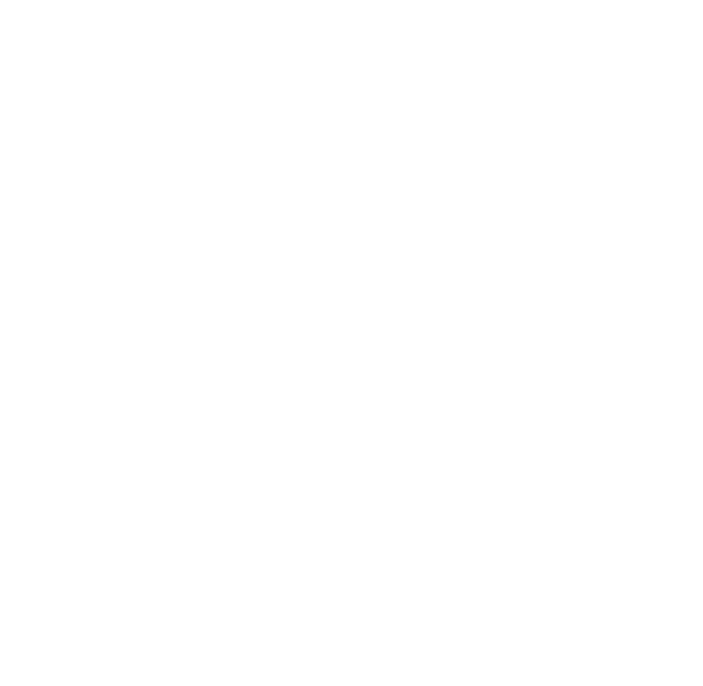
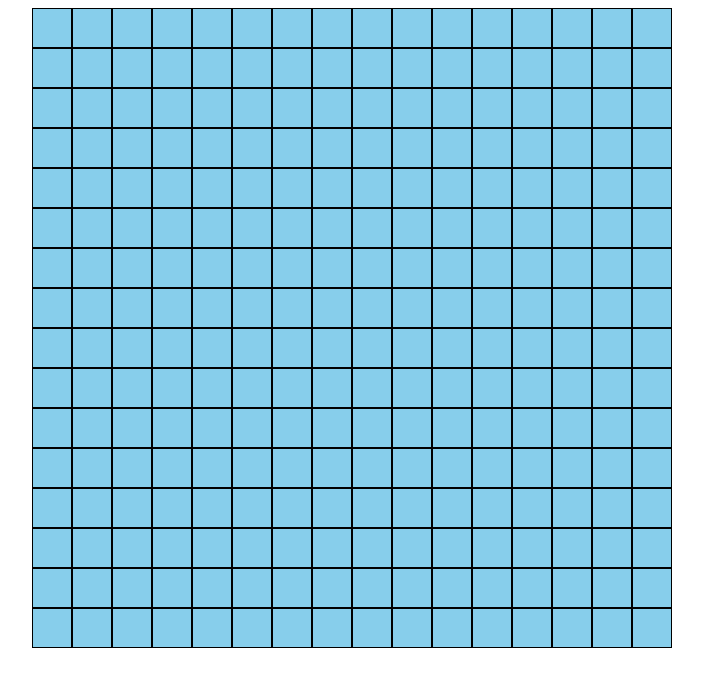
Before and after one commit to Eddie-Thiiru/Etch-A-Sketch, a plain HTML site: page index.html in a window 1280 px wide. Shown: the whole page, without its empty margins (288-991 px from the left). Drawn offline with Linux system fonts and the light colour scheme.

Commit message:
Add grid box to the webpage

```diff
--- a/index.html
+++ b/index.html
@@ -3,8 +3,10 @@
 <head>
     <meta charset="UTF-8">
     <title>Etch-A-Sketch</title>
+    <link rel="stylesheet" href="./styles.css">
 </head>
 <body>
-
+    <div id="container"></div>
+    <script type="text/javascript" src="./script.js"></script>
 </body>
 </html>
--- a/script.js
+++ b/script.js
@@ -0,0 +1,10 @@
+const container = document.querySelector("#container");
+const grid = document.createElement("div");
+grid.classList.add("columns");
+
+const fragment = new DocumentFragment();
+for(let i = 0; i < 256; i++) {
+    fragment.appendChild(grid.cloneNode(true));
+}
+
+container.appendChild(fragment);
--- a/styles.css
+++ b/styles.css
@@ -0,0 +1,19 @@
+body {
+    font-family: Verdana, Geneva, Tahoma, sans-serif;
+    height: 100vh;
+    display: flex;
+    justify-content: center;
+}
+
+#container {
+    height: 640px;
+    width: 640px;
+    display: grid;
+    grid-template-columns: repeat( auto-fill , 40px );
+}
+
+.columns{
+    background-color: skyblue;
+    border: 1px solid black;
+    box-sizing: border-box;
+}
```
